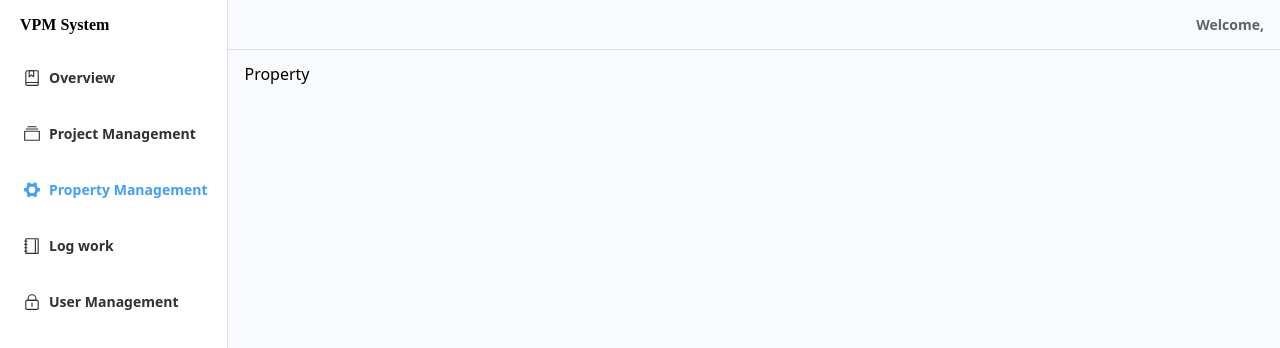
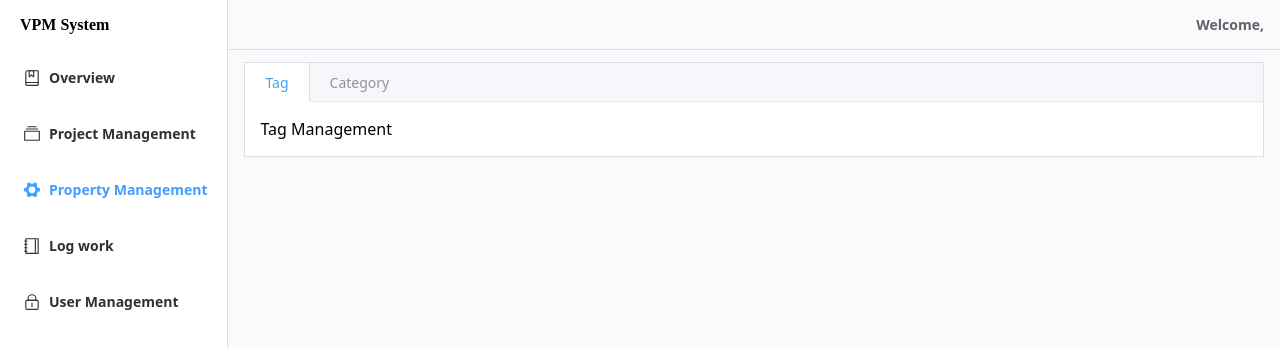
Before and after one commit to vinh-code-frontend/vpm-system, a Vue app: page /property-management in a window 1280 px wide. Shown: the top 348 px of the page. Built offline with nearby package versions, Linux system fonts and the light colour scheme; no server answers; the database is empty; sample sign-in values are in the browser's storage; a web font is replaced by a local one.

Commit message:
[VPM] Add category, tag views

```diff
--- /dev/null
+++ b/src/stores/property.ts
@@ -0,0 +1,12 @@
+import { defineStore } from 'pinia'
+
+namespace Store {
+  export type State = {}
+  export type Getter = {}
+  export type Action = {}
+}
+
+export const useSiteConfig = defineStore<'property', Store.State, Store.Getter, Store.Action>('property', {
+  state: () => ({}),
+  actions: {}
+})
--- /dev/null
+++ b/src/views/Setting/ProjectManagement/CategoryManagement/CategoryManagement.vue
@@ -0,0 +1,7 @@
+<script setup lang="ts"></script>
+
+<template>
+  <div>Category Management</div>
+</template>
+
+<style lang="scss" scoped></style>
--- /dev/null
+++ b/src/views/Setting/ProjectManagement/TagManagement/TagManagement.vue
@@ -0,0 +1,7 @@
+<script setup lang="ts"></script>
+
+<template>
+  <div>Tag Management</div>
+</template>
+
+<style lang="scss" scoped></style>
--- a/src/views/Setting/PropertyManagement/PropertyManagement.vue
+++ b/src/views/Setting/PropertyManagement/PropertyManagement.vue
@@ -1,7 +1,25 @@
-<script setup lang="ts"></script>
+<script setup lang="ts">
+import { computed, ref } from 'vue'
+import type { ComponentSize } from 'element-plus'
+import { ElRow, ElCol, ElTabs, ElTabPane } from 'element-plus'
+import TagManagement from '../ProjectManagement/TagManagement/TagManagement.vue'
+import CategoryManagement from '../ProjectManagement/CategoryManagement/CategoryManagement.vue'
+
+const selectedTab = ref('tag')
+</script>
 
 <template>
-  <div>Property</div>
+  <el-tabs v-model="selectedTab" type="border-card">
+    <el-tab-pane label="Tag" name="tag">
+      <tag-management />
+    </el-tab-pane>
+    <el-tab-pane label="Category" name="category">
+      <category-management />
+    </el-tab-pane>
+  </el-tabs>
 </template>
-
-<style lang="scss" scoped></style>
+<style scoped>
+.el-descriptions {
+  margin-top: 20px;
+}
+</style>
```
Also changed, not shown: src/types/Property.ts (added, +14 -0 lines).
